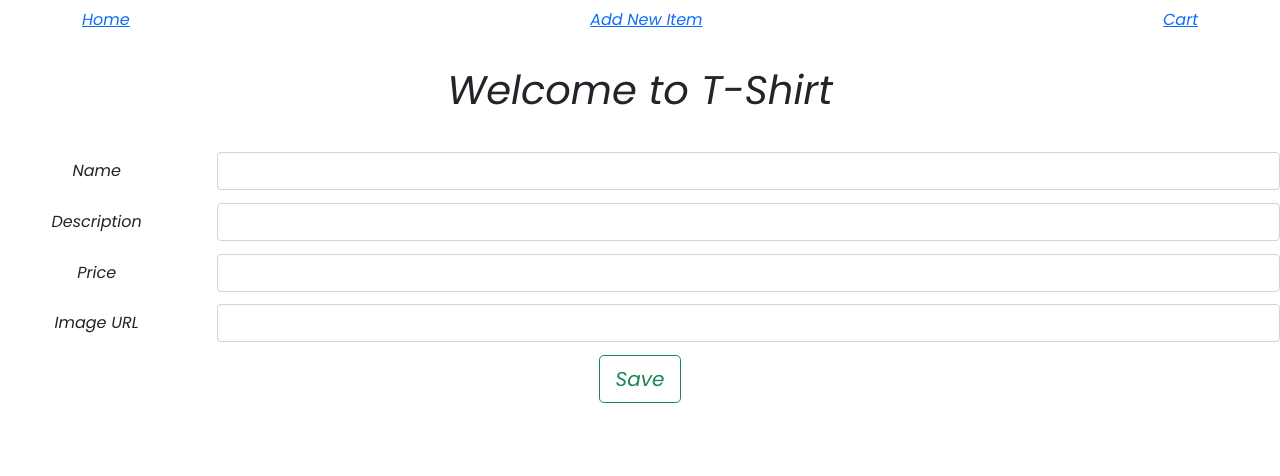
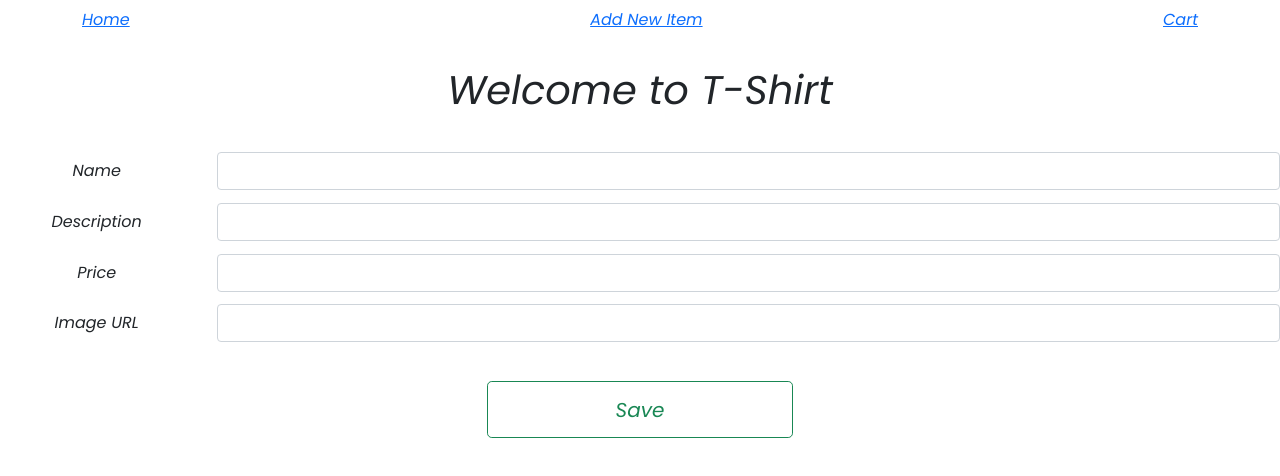
Before and after one commit to anfalfadhil/T-Shirt-Front-End, a React (Create React App) app in the folder t-shirt/: page /items/1/edit in a window 1280 px wide. Shown: the top 476 px of the page. Built offline with nearby package versions, Linux system fonts and the light colour scheme; no server answers.

Commit message:
:lipstick: Added padding and spacing to the save button of the edit item component

```diff
--- a/t-shirt/src/App.css
+++ b/t-shirt/src/App.css
@@ -46,7 +46,7 @@ img
     margin-right: 3%;
 }
 
-.new-item-save-button
+.new-item-save-button, .edit-item-save-button
 {
     padding: 1% 10%;
     margin-top: 2%;
--- a/t-shirt/src/components/EditItem.js
+++ b/t-shirt/src/components/EditItem.js
@@ -99,8 +99,12 @@ function EditItem({ match }) {
                     />
                 </Col>
             </Form.Group>
-            <Button variant="outline-success" size="lg" onClick={onSubmitFormHandler}>
-                Save
+            <Button
+                className="edit-item-save-button"
+                variant="outline-success"
+                size="lg"
+                onClick={onSubmitFormHandler}
+                >Save
             </Button>
         </Form>
     );
```
